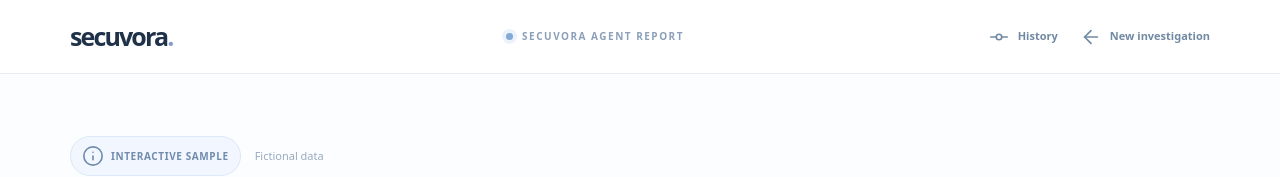
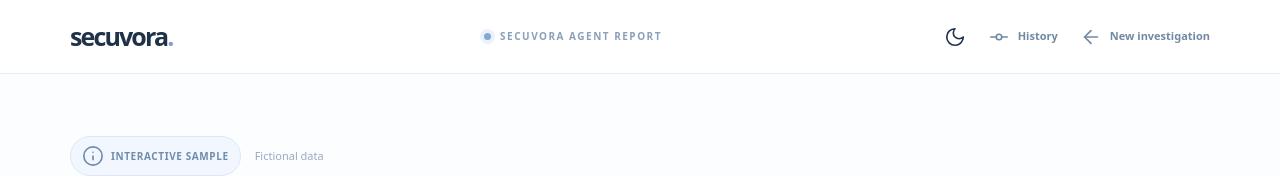
Before and after one commit to helloskyorigin/Safe-sure, a Next.js app: page /assess/results in a window 1280 px wide. Shown: the top 177 px of the page. Built offline with nearby package versions, Linux system fonts and the light colour scheme.

Commit message:
Add theme toggle to results screen

```diff
--- a/components/ResultsExperience.tsx
+++ b/components/ResultsExperience.tsx
@@ -1,6 +1,7 @@
 "use client";
 
 import Link from "next/link";
+import ThemeToggle from "@/components/ThemeToggle";
 import { useEffect, useMemo, useRef, useState } from "react";
 import { motion, useReducedMotion } from "motion/react";
 import {
@@ -230,6 +231,7 @@ export default function ResultsExperience() {
         <Link className="brand" href="/" aria-label="Secuvora homepage">secuvora<span>.</span></Link>
         <span className="result-nav-label"><span/> SECUVORA AGENT REPORT</span>
         <div className="result-nav-actions">
+          <ThemeToggle/>
           <Link href="/assess/history" className="result-nav-back"><HistoryIcon/> <span>History</span></Link>
           <Link href="/assess" aria-label="New investigation" className="result-nav-back"><ArrowLeft size={16}/> <span>New investigation</span></Link>
         </div>
```
